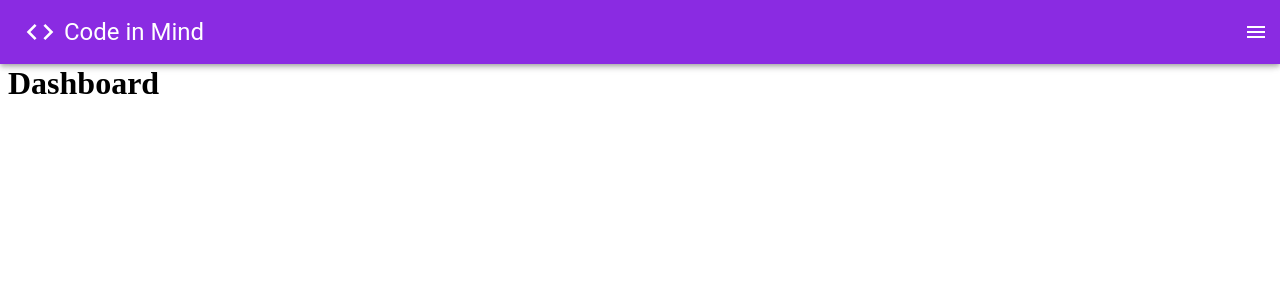
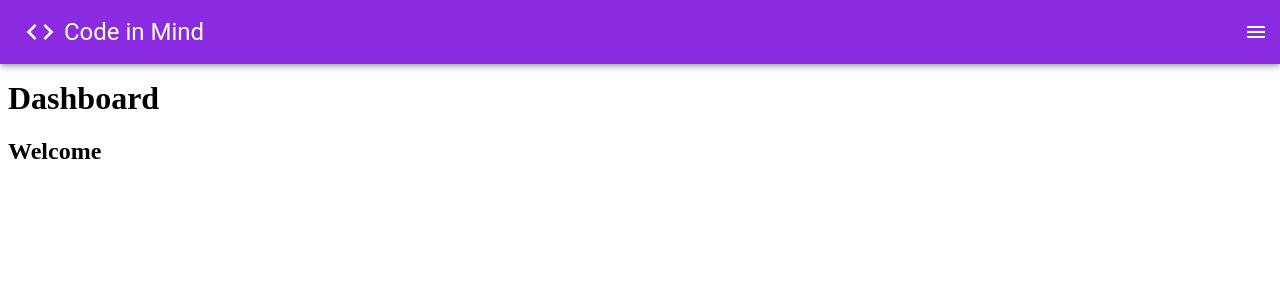
Before and after one commit to judo2000/code_in_mind, a React (Create React App) app in the folder client/: page /dashboard in a window 1280 px wide. Shown: the top 300 px of the page. Built offline with nearby package versions, Linux system fonts and the light colour scheme; no server answers; sample sign-in values are in the browser's storage.

Commit message:
Fix dashboard spinner and moved dashboard into folder and added dashboard stylesheet

```diff
--- a/client/src/App.js
+++ b/client/src/App.js
@@ -12,7 +12,7 @@ import Contact from "./pages/Contact";
 import Home from "./pages/Home";
 import Courses from "./components/Courses";
 import { Login } from "./components/Login";
-import Dashboard from "./components/Dashboard";
+import Dashboard from "./components/Dashboard/Dashboard";
 
 // Construct our main GraphQL API endpoint
 const httpLink = createHttpLink({
--- a/client/src/components/Dashboard.js
+++ /dev/null
@@ -1,31 +0,0 @@
-import jwt from "jwt-decode";
-import Auth from "../utils/auth";
-import { useQuery } from "@apollo/client";
-import { GET_ME } from "../utils/queries";
-
-const Dashboard = () => {
-  const token = Auth.loggedIn() ? Auth.getToken() : null;
-  //const user = jwt(token);
-
-  const { data } = useQuery(GET_ME);
-  let user;
-
-  if (data) {
-    user = data.me;
-  }
-  console.log(data);
-  console.log(user);
-
-  if (!token) {
-    return false;
-  }
-  return (
-    <div>
-      <br />
-      <br />
-      <h1>Dashboard</h1>
-    </div>
-  );
-};
-
-export default Dashboard;
--- /dev/null
+++ b/client/src/components/Dashboard/Dashboard.js
@@ -0,0 +1,44 @@
+import jwt from "jwt-decode";
+import { useNavigate } from "react-router-dom";
+import { useEffect } from "react";
+import Auth from "../../utils/auth";
+import { useQuery } from "@apollo/client";
+import { GET_ME } from "../../utils/queries";
+import Spinner from "../Progress";
+import "./dashboard.style.css";
+
+const Dashboard = () => {
+  // check if the user is logged in and has a valid token
+  const token = Auth.loggedIn() ? Auth.getToken() : null;
+  // if the user is not logged in redirect to login
+  //const user = jwt(token);
+  const navigate = useNavigate();
+  useEffect(() => {
+    if (!token) {
+      navigate("/login");
+    }
+  });
+
+  const { loading, data } = useQuery(GET_ME);
+  const user = data?.me || {};
+
+  //if (data) {
+  //user = data.me;
+
+  //}
+  // console.log(data, 27);
+  // console.log(user);
+
+  return loading ? (
+    <div className="main">
+      <Spinner />
+    </div>
+  ) : (
+    <div className="main">
+      <h1>Dashboard</h1>
+      <h2>Welcome {user.firstName}</h2>
+    </div>
+  );
+};
+
+export default Dashboard;
--- /dev/null
+++ b/client/src/components/Dashboard/dashboard.style.css
@@ -0,0 +1,3 @@
+.main {
+  margin-top: 5em;
+}
```
